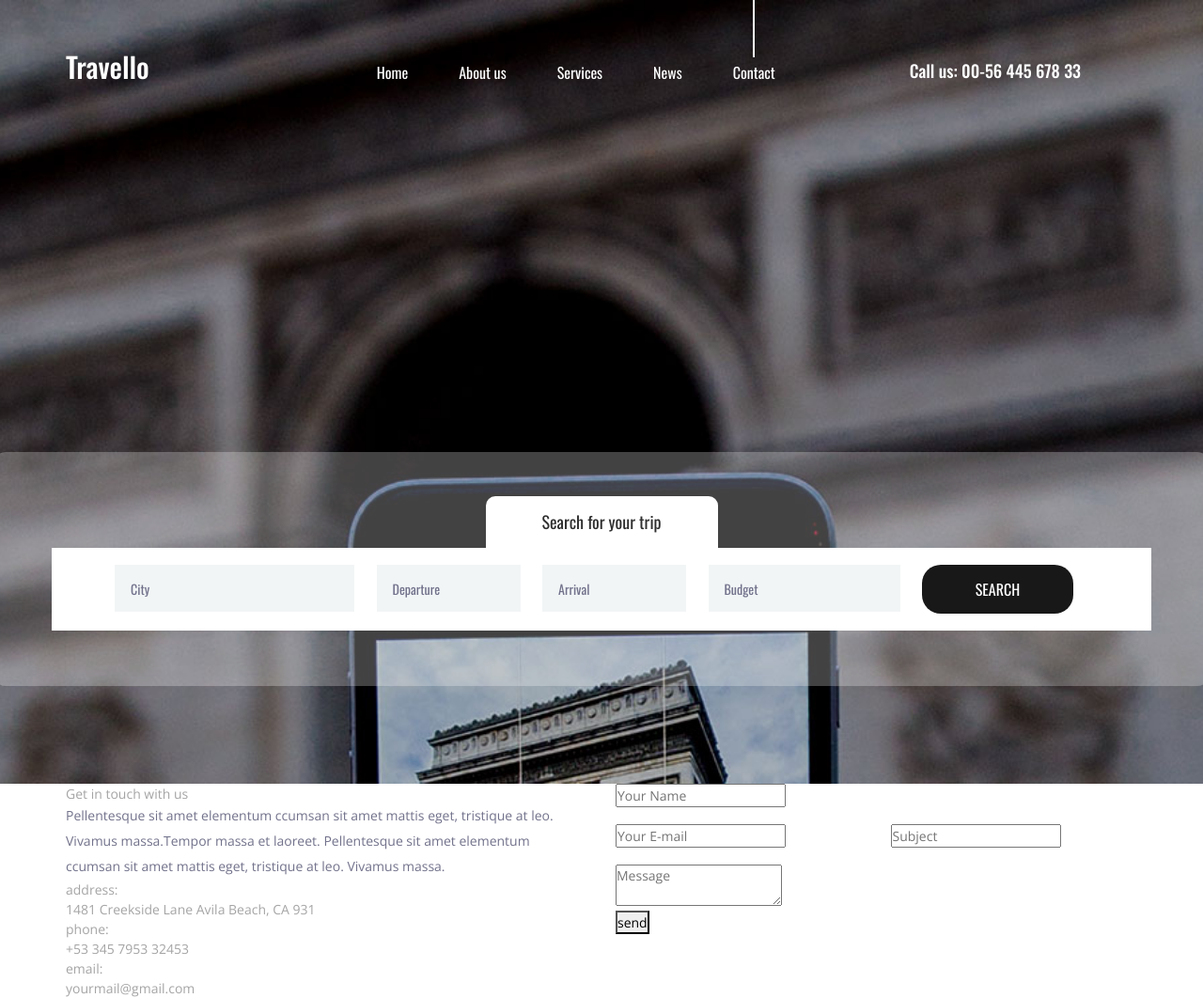
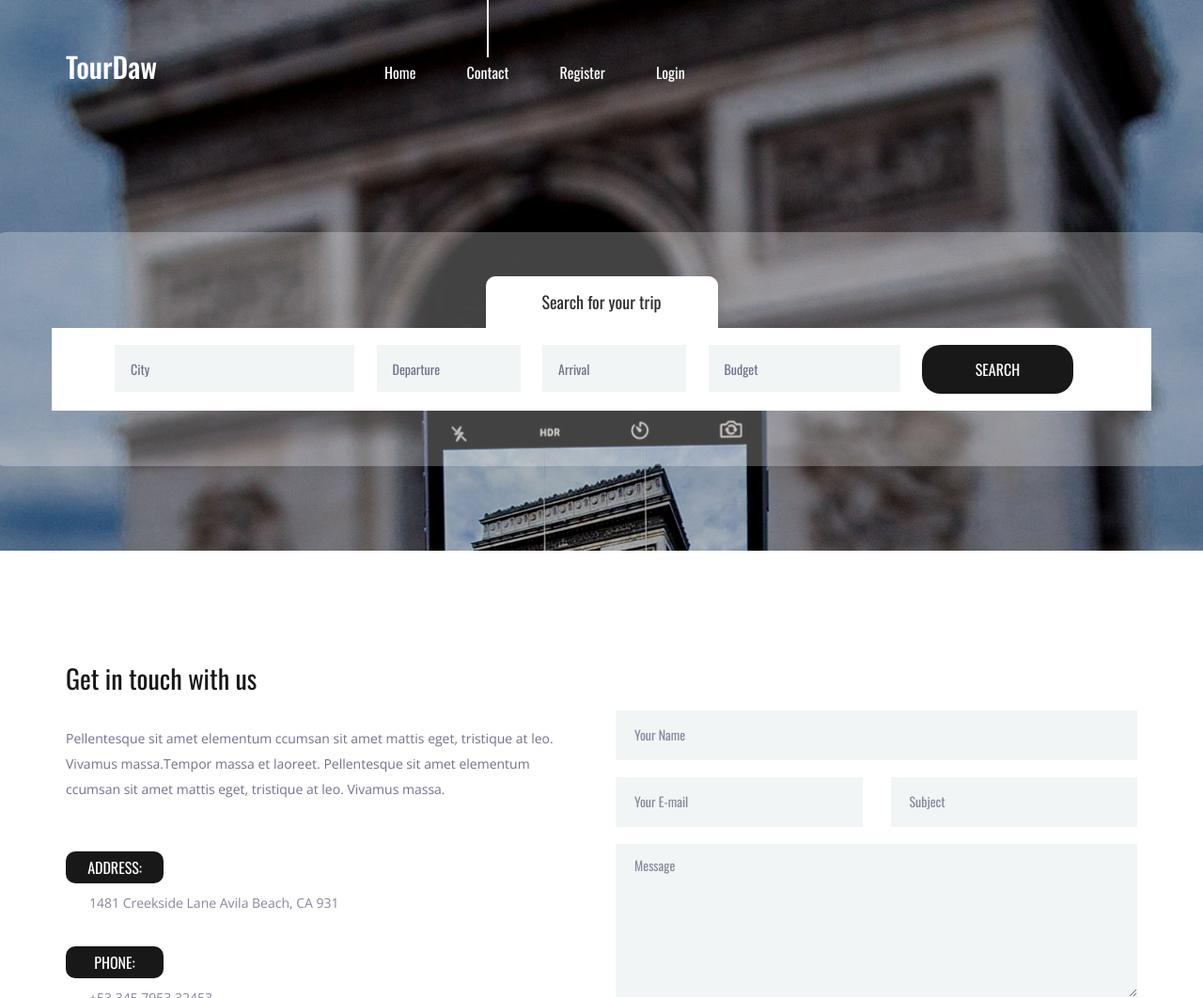
Before and after one commit to hasibulpolok/TourDawHeroku, a Django app: template templates/contact.html in a window 1280 px wide. Shown: the top 1062 px of the page at 94% size. Run offline with Django 3.2, Linux system fonts and the light colour scheme; the template is opened without the code that fills it, so the values that code supplies are empty; some libraries are stand-ins or nearby versions.

Commit message:
Jquery Menj Bug Fixes and contact page added

```diff
--- a/static/styles/main_styles.css
+++ b/static/styles/main_styles.css
@@ -424,7 +424,7 @@ section
 	left: -100vw;
 	width: 100vw;
 	height: 100vh;
-	background: rgba(242,245,246,0.95);
+	background: #007bff;
 	-webkit-transition: all 1000ms cubic-bezier(.18,.43,.59,.92);
 	-moz-transition: all 1000ms cubic-bezier(.18,.43,.59,.92);
 	-ms-transition: all 1000ms cubic-bezier(.18,.43,.59,.92);
--- a/static/styles/responsive.css
+++ b/static/styles/responsive.css
@@ -111,6 +111,9 @@
 
 @media only screen and (max-width: 991px)
 {
+	.menu{
+		background-color: red;
+	}
 	.main_nav,
 	.header_phone
 	{
--- a/templates/contact.html
+++ b/templates/contact.html
@@ -1,22 +1,23 @@
 {% load static %}
 {% static "images" as baseUrl %}
+
 <!DOCTYPE html>
 <html lang="en">
 <head>
 <title>Contact</title>
 <meta charset="utf-8">
 <meta http-equiv="X-UA-Compatible" content="IE=edge">
-<meta name="description" content="Travello template project">
+<meta name="description" content="TourDaw">
 <meta name="viewport" content="width=device-width, initial-scale=1">
 <link rel="stylesheet" type="text/css" href="{% static 'styles/bootstrap4/bootstrap.min.css' %}">
-<link re="stylesheet" type="text/css"  href="{% static 'plugins/font-awesome-4.7.0/css/font-awesome.min.css' %}">
-<link rel="stylesheet" type="text/css" href="{%static 'plugins/OwlCarousel2-2.2.1/owl.carousel.css' %}">
-<link rel="stylesheet" type="text/css" href="{%static 'plugins/OwlCarousel2-2.2.1/owl.theme.default.css' %}">
-<link rel="stylesheet" type="text/css" href="{%static 'plugins/OwlCarousel2-2.2.1/animate.css' %}">
-<link rel="stylesheet" type="text/css" href="{%static 'styles/main_styles.css' %}">
-<link rel="stylesheet" type="text/css" href="{%static 'styles/responsive.css' %}">
+<link href="{% static 'plugins/font-awesome-4.7.0/css/font-awesome.min.css' %}" rel="stylesheet" type="text/css">
+<link rel="stylesheet" type="text/css" href="{% static 'plugins/OwlCarousel2-2.2.1/owl.carousel.css' %}">
+<link rel="stylesheet" type="text/css" href="{% static 'plugins/OwlCarousel2-2.2.1/owl.theme.default.css' %}">
+<link rel="stylesheet" type="text/css" href="{% static 'plugins/OwlCarousel2-2.2.1/animate.css' %}">
+<link rel="stylesheet" type="text/css" href="{% static 'styles/contact.css' %}">
+<link rel="stylesheet" type="text/css" href="{% static 'styles/contact_responsive.css' %}">
 </head>
-</head>
+<body>
 <body>
 
 <div class="super_container">
@@ -29,17 +30,23 @@
 				<div class="col">
 					<div class="header_content d-flex flex-row align-items-center justify-content-start">
 						<div class="header_content_inner d-flex flex-row align-items-end justify-content-start">
-							<div class="logo"><a href="index.html">Travello</a></div>
+							<div class="logo"><a href='/'>TourDaw</a></div>
 							<nav class="main_nav">
 								<ul class="d-flex flex-row align-items-start justify-content-start">
-									<li><a href="index.html">Home</a></li>
-									<li><a href="about.html">About us</a></li>
-									<li><a href="#">Services</a></li>
-									<li><a href="news.html">News</a></li>
-									<li class="active"><a href="contact.html">Contact</a></li>
+									<li><a href='/'>Home</a></li>
+									<li class="active"><a href="contact">Contact</a></li>
+									{% if user.is_authenticated%}
+									<li><a href="" style="color:yellow">Hello {{user.first_name}}</a></li>
+									<li><a href="accounts/logout">Logout</a></li>
+									{%else%}
+									<li><a href="accounts/register">Register</a></li>
+									<li><a href="accounts/login">Login</a></li>
+									{%endif%}
 								</ul>
 							</nav>
-							<div class="header_phone ml-auto">Call us: 00-56 445 678 33</div>
+							{% for phn in phone%}
+							<div class="header_phone ml-auto">{{phn.text}} : {{phn.number}} </div>
+							{%endfor%}
 
 							<!-- Hamburger -->
 
@@ -68,16 +75,21 @@
 
 	<div class="menu">
 		<div class="menu_header d-flex flex-row align-items-center justify-content-start">
-			<div class="menu_logo"><a href="index.html">Travello</a></div>
+			<div class="menu_logo"><a href="/">TourDaw</a></div>
 			<div class="menu_close_container ml-auto"><div class="menu_close"><div></div><div></div></div></div>
 		</div>
 		<div class="menu_content">
 			<ul>
-				<li><a href="inex.html">Home</a></li>
-				<li><a href="about.html">About us</a></li>
-				<li><a href="#">Services</a></li>
-				<li><a href="news.html">News</a></li>
-				<li><a href="contact.html">Contact</a></li>
+				<li><a href="/">Home</a></li>
+				<li class="active"><a href="contact">Contact</a></li>
+				{% if user.is_authenticated%}
+				<li><a href="" style="color:yellow">Hello {{user.first_name}}</a></li>
+				<li><a href="accounts/logout">Logout</a></li>
+				{%else%}
+				<li><a href="accounts/register">Register</a></li>
+				<li><a href="accounts/login">Login</a></li>
+				{%endif%}
+
 			</ul>
 		</div>
 		<div class="menu_social">
@@ -96,7 +108,7 @@
 	<!-- Home -->
 
 	<div class="home">
-		<div class="background_image" style="background-image:url(images/contact.jpg)"></div>
+		<div class="background_image" style="background-image:url({% static 'images/contact.jpg' %})"></div>
 	</div>
 
 	<!-- Search -->
--- a/travello/urls.py
+++ b/travello/urls.py
@@ -3,6 +3,7 @@ from django.urls import path
 from . import views
 
 urlpatterns = [
-    path('',views.index, name='index'),
+    path('', views.index, name='index'),
+    path('contact', views.contact, name='contact'),
 
 ]
--- a/travello/views.py
+++ b/travello/views.py
@@ -6,6 +6,9 @@ from django.contrib.auth.models import User,auth
 from django.contrib import messages
 from django.http import HttpResponse
 # Create your views here.
+def contact(request):
+        return render(request,"contact.html")
+
 def index(request):
     dests = Destination.objects.all()
     phone = Phone_Number.objects.all()
```
Also changed, not shown: other parts of templates/contact.html (+11 -19 lines), templates/index.html (+29 -24 lines), 1 other file.
